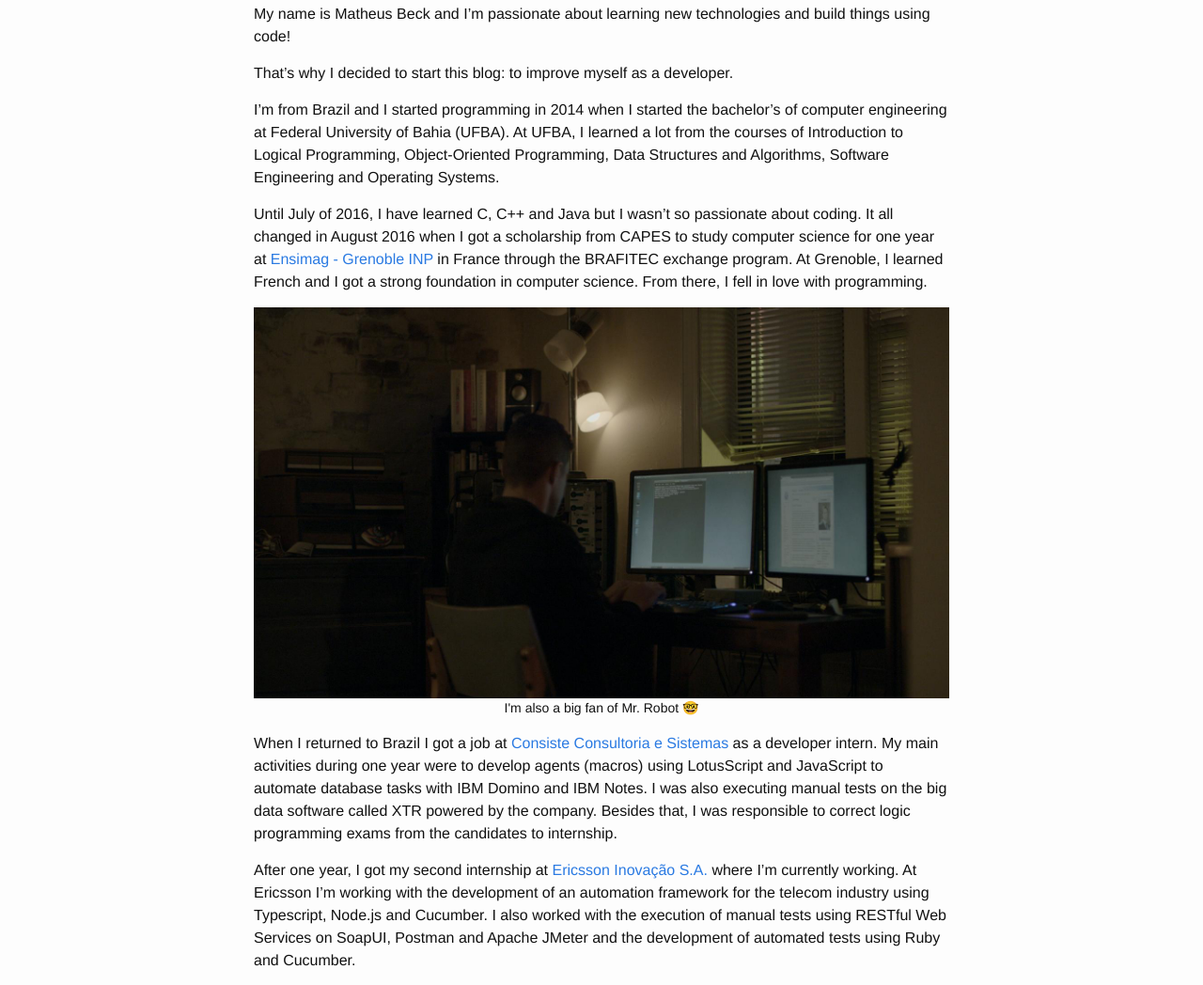
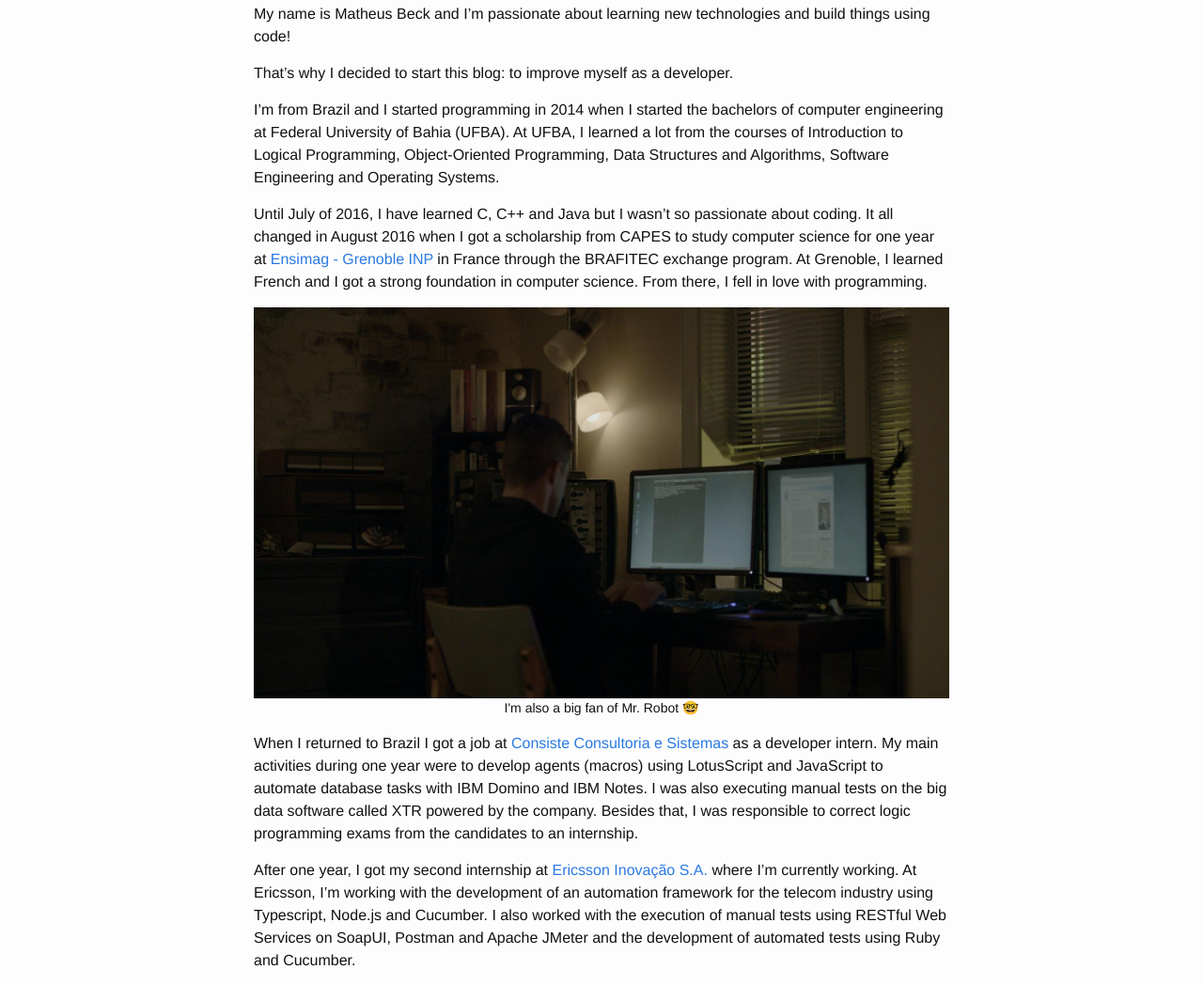
Before and after one commit to matheus-beck/blog, a Jekyll site: the page built from _posts/2019-08-13-hello-world.md, in a window 1280 px wide. Shown: the part 236-1284 px from the top of the page at 94% size. Built offline with Jekyll 4.4.1, drawn with Linux system fonts in a browser that asks for light colours; emoji names are drawn with the system emoji font.

Commit message:
Update 2019-08-13-hello-world.md

```diff
--- a/_posts/2019-08-13-hello-world.md
+++ b/_posts/2019-08-13-hello-world.md
@@ -10,15 +10,15 @@ My name is Matheus Beck and I’m passionate about learning new technologies and
 
 That's why I decided to start this blog: to improve myself as a developer.
 
-I'm from Brazil and I started programming in 2014 when I started the bachelor's of computer engineering at Federal University of Bahia (UFBA). At UFBA, I learned a lot from the courses of Introduction to Logical Programming, Object-Oriented Programming, Data Structures and Algorithms, Software Engineering and Operating Systems.
+I'm from Brazil and I started programming in 2014 when I started the bachelors of computer engineering at Federal University of Bahia (UFBA). At UFBA, I learned a lot from the courses of Introduction to Logical Programming, Object-Oriented Programming, Data Structures and Algorithms, Software Engineering and Operating Systems.
 
 Until July of 2016, I have learned C, C++ and Java but I wasn't so passionate about coding. It all changed in August 2016 when I got a scholarship from CAPES to study computer science for one year at [Ensimag - Grenoble INP][ensimag] in France through the BRAFITEC exchange program. At Grenoble, I learned French and I got a strong foundation in computer science. From there, I fell in love with programming.
 
 {% include image.html url="/blog/assets/mr-robot.jpg" description="I'm also a big fan of Mr. Robot :nerd_face:" %}
 
-When I returned to Brazil I got a job at [Consiste Consultoria e Sistemas][consiste] as a developer intern. My main activities during one year were to develop agents (macros) using LotusScript and JavaScript to automate database tasks with IBM Domino and IBM Notes. I was also executing manual tests on the big data software called XTR powered by the company. Besides that, I was responsible to correct logic programming exams from the candidates to internship.
+When I returned to Brazil I got a job at [Consiste Consultoria e Sistemas][consiste] as a developer intern. My main activities during one year were to develop agents (macros) using LotusScript and JavaScript to automate database tasks with IBM Domino and IBM Notes. I was also executing manual tests on the big data software called XTR powered by the company. Besides that, I was responsible to correct logic programming exams from the candidates to an internship.
 
-After one year, I got my second internship at [Ericsson Inovação S.A.][ericsson] where I’m currently working. At Ericsson I’m working with the development of an automation framework for the telecom industry using Typescript, Node.js and Cucumber. I also worked with the execution of manual tests using RESTful Web Services on SoapUI, Postman and Apache JMeter and the development of automated tests using Ruby and Cucumber.
+After one year, I got my second internship at [Ericsson Inovação S.A.][ericsson] where I’m currently working. At Ericsson, I’m working with the development of an automation framework for the telecom industry using Typescript, Node.js and Cucumber. I also worked with the execution of manual tests using RESTful Web Services on SoapUI, Postman and Apache JMeter and the development of automated tests using Ruby and Cucumber.
 
 You can verify some of my projects on my [GitHub][github] or my [Portfolio Page][portfolio] and I really hope to help you somehow in some programming topic.
 
```
